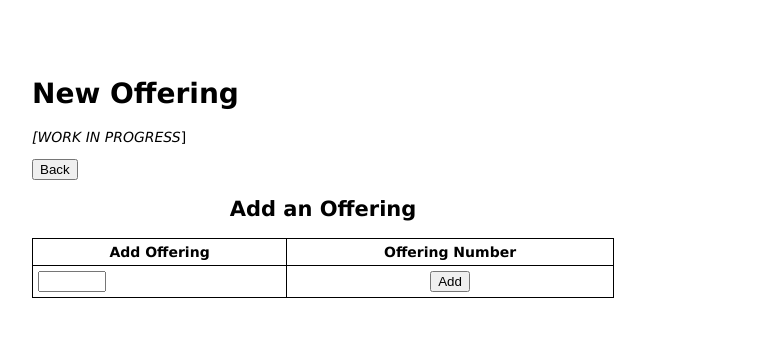
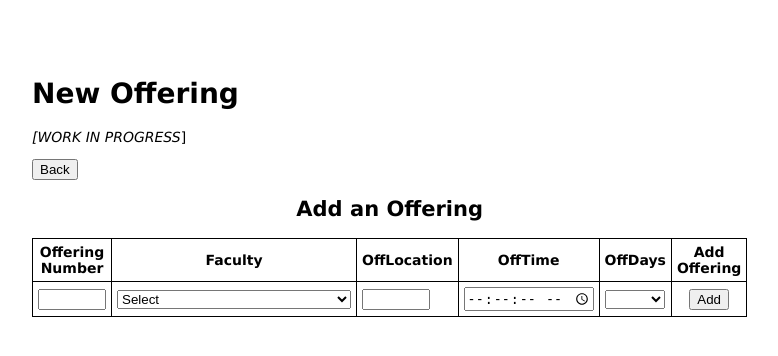
Before and after one commit to SubmissivePeanutButter/CSC_305_Project_South, a Node server app: template views/new-offering.pug in a window 1280 px wide. Shown: the top 356 px of the page, without its empty margins (26-804 px from the left). Run offline with Node 20, Linux system fonts and the light colour scheme; the template is opened without the code that fills it: most values are stand-ins (such as "Sample title", 1, 10 or a date in 2020); some libraries are stand-ins or nearby versions.

Commit message:
Update new-offering

```diff
--- a/views/new-offering.pug
+++ b/views/new-offering.pug
@@ -12,8 +12,12 @@ block content
       tr
         each col in Object.keys(courses[0])
           th= col
+        th Offering Number
+        th Faculty
+        th OffLocation
+        th OffTime
+        th OffDays
         th Add Offering
-        th Offering Number
       each row in Object.values(courses)
         tr
           each val in row
@@ -22,10 +26,30 @@ block content
             else
               td= val
           form(action="/",method="get")
-            input(type="hidden",name="action",value="add_offering")
+            // Add offering number [REQUIRED]
             td
               input.textbox(type="number",name="offerNo",min=1000,max=9999,required)
+            // Select faculty member [OPTIONAL]
+            td
+              select(name="instructor")
+                option(value="") Select
+                each instructor in instructors
+                  option(value=`${instructor.FacSSN}`)= `${instructor.FacFirstName} ${instructor.FacLastName}`
+            // Select offering location [OPTIONAL]
+            td
+              input.textbox(type="text",name="offLocation")
+            // Select offering time [OPTIONAL]
+            td
+              input(type="time",name="offTime",step="1")
+            // Select offering days [OPTIONAL]
+            td
+              select.textbox(name="offDays")
+                option(value="")
+                option(value="MW") MW
+                option(value="TTH") TTH
+            // Form submission
             td.center-cell
+              input(type="hidden",name="action",value="add_offering")
               input(type="hidden",name="ID",value=`${formdata.ID}`)
               input(type="hidden",name="role",value=`${formdata.role}`)
               input(type="hidden",name="courseNo",value=`${row['CourseNo']}`)
```
Also changed, not shown: routes/index.js (+21 -3 lines).
